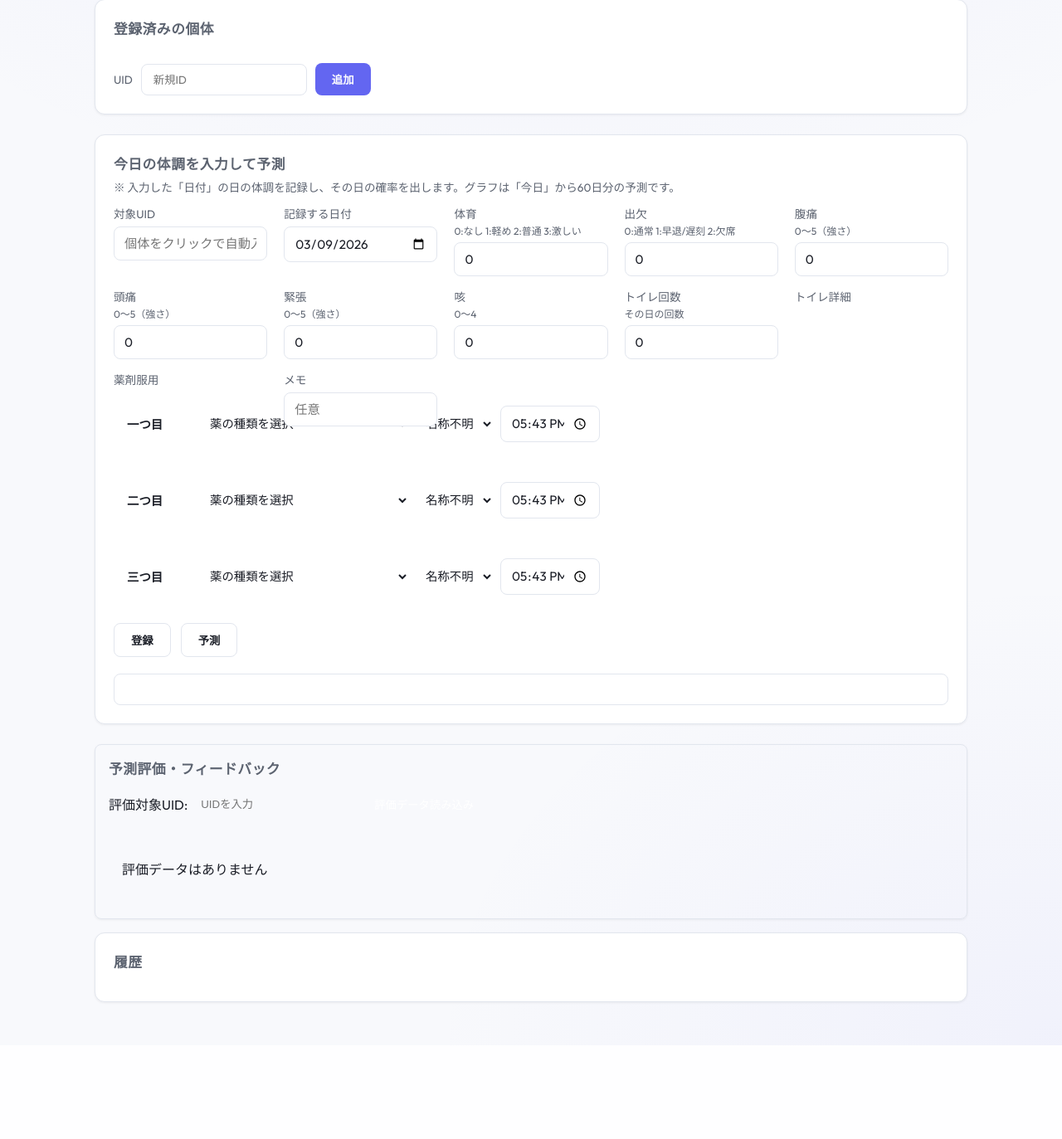
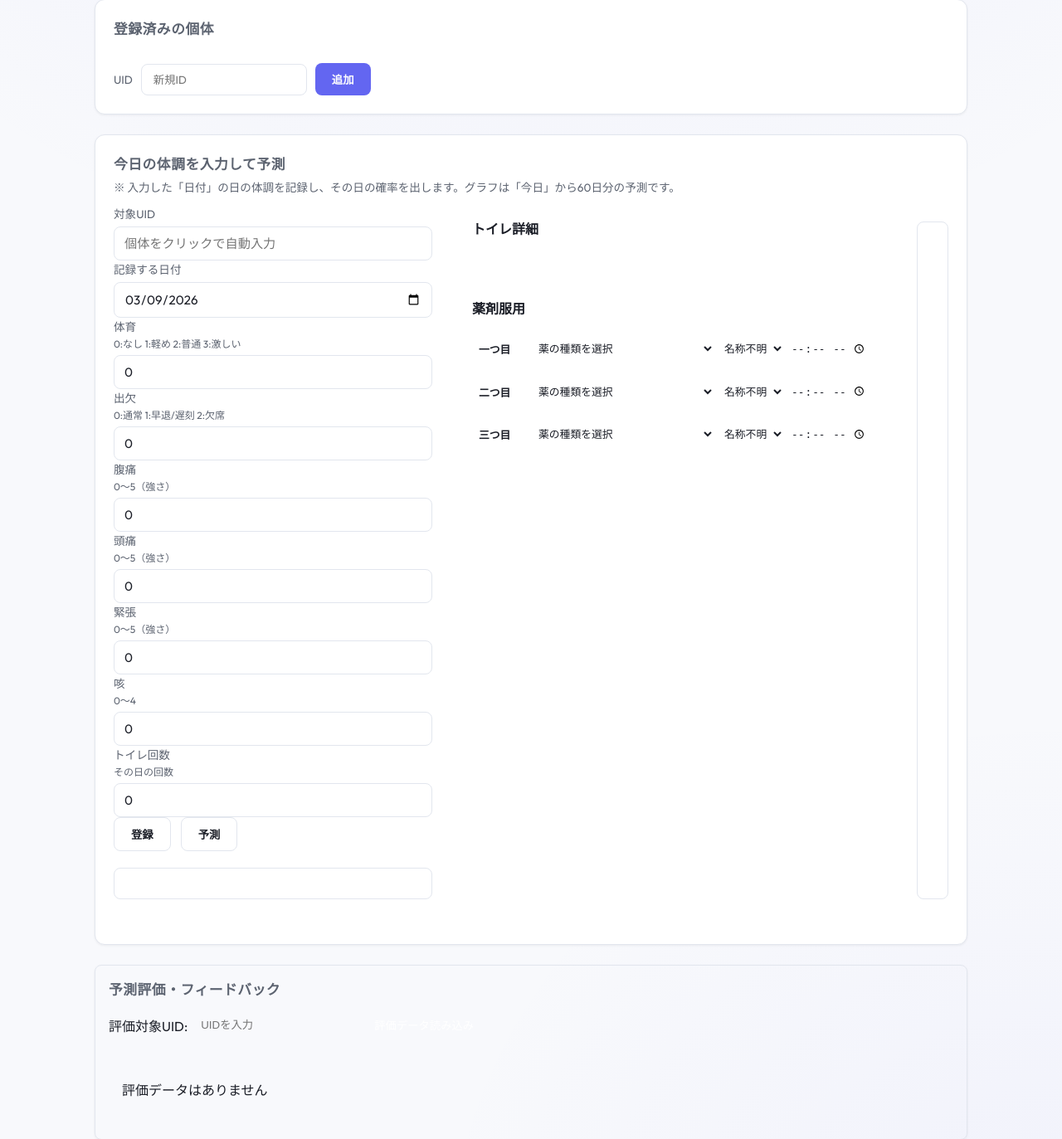
Before and after one commit to aoisakana2011-cloud/RANSHI_KUN, a Flask app: page /dashboard in a window 1280 px wide. Shown: the part 151-1524 px from the top of the page at 83% size. Before the commit the page ends 1411 px from the top, so only its background shows below. Run offline with Flask 3, Linux system fonts and the light colour scheme; a user stored in the database is signed in; data that the repository does not hold is empty.

Commit message:
True Love

```diff
--- a/app/web/templates/dashboard.html
+++ b/app/web/templates/dashboard.html
@@ -15,8 +15,9 @@
 <section class="section input-section">
     <h3>今日の体調を入力して予測</h3>
     <p class="form-criteria">※ 入力した「日付」の日の体調を記録し、その日の確率を出します。グラフは「今日」から60日分の予測です。</p>
+    <div class="input-layout">
+        <div class="left-panel">
             <form id="predict-form" class="predict-form">
-        <div class="form-grid">
                 <div class="form-row">
                     <label>対象UID</label>
                     <input type="text" id="predict-uid" required placeholder="個体をクリックで自動入力">
@@ -53,8 +54,20 @@
                     <label>トイレ回数 <span class="criteria">その日の回数</span></label>
                     <input type="number" id="predict-toilet-count" min="0" max="10" value="0" onchange="updateToiletTable()">
                 </div>
-            <div class="form-row">
-                <label>トイレ詳細</label>
+                <div class="form-buttons">
+                    <button type="button" id="register-btn">登録</button>
+                    <button type="button" id="predict-btn">予測</button>
+                </div>
+            </form>
+            <div id="predict-result" class="predict-result"></div>
+            <div id="chart-wrap" class="chart-wrap" style="display:none;">
+                <canvas id="prediction-chart"></canvas>
+            </div>
+        </div>
+
+        <div class="right-panel">
+            <div class="toilet-section">
+                <h4>トイレ詳細</h4>
                 <div class="toilet-table-container" id="toilet-table-container" style="display:none;">
                     <table class="toilet-table">
                         <thead>
@@ -69,8 +82,9 @@
                     </table>
                 </div>
             </div>
-            <div class="form-row">
-                <label>薬剤服用</label>
+
+            <div class="meds-section">
+                <h4>薬剤服用</h4>
                 <div class="meds-fixed">
                     <div class="med-item">
                         <div class="med-header">一つ目</div>
@@ -118,14 +132,6 @@
                     </div>
                 </div>
             </div>
-            <div class="form-row">
-                <label>メモ</label>
-                <input type="text" id="predict-notes" placeholder="任意">
-            </div>
-        </div>
-        <div class="form-buttons">
-            <button type="button" id="register-btn">登録</button>
-            <button type="button" id="predict-btn">予測</button>
         </div>
     </form>
     <div id="predict-result" class="predict-result"></div>
@@ -189,92 +195,124 @@
 .accuracy-medium { color: #ffc107; }
 .accuracy-low { color: #dc3545; }
 
-.toilet-details, .meds-details {
+.input-layout {
+    display: flex;
+    gap: 2rem;
+    margin-bottom: 2rem;
+}
+
+.left-panel {
+    flex: 1;
+    max-width: 400px;
+}
+
+.right-panel {
+    flex: 1;
+    display: flex;
+    flex-direction: column;
+    gap: 1.5rem;
+}
+
+.toilet-section, .meds-section {
     border: 1px solid var(--border-color);
     border-radius: 6px;
     padding: 1rem;
     background: var(--bg-secondary);
-    margin-bottom: 1rem;
+}
+
+.toilet-section h4, .meds-section h4 {
+    margin: 0 0 1rem 0;
+    color: var(--text-primary);
+    font-size: 1rem;
+    font-weight: 600;
 }
 
 .toilet-table-container {
+    max-height: 300px;
+    overflow-y: auto;
     border: 1px solid var(--border-color);
-    border-radius: 6px;
-    padding: 1rem;
+    border-radius: 4px;
+    background: var(--bg-primary);
+}
+
+.table-header {
+    display: grid;
+    grid-template-columns: 60px 1fr 80px;
+    gap: 0.5rem;
+    padding: 0.5rem;
     background: var(--bg-secondary);
-    margin-bottom: 1rem;
-    max-height: 300px;
+    border-bottom: 1px solid var(--border-color);
+    font-weight: 600;
+    font-size: 0.8rem;
+}
+
+.table-body {
+    max-height: 200px;
     overflow-y: auto;
 }
 
-.toilet-table {
-    width: 100%;
-    border-collapse: collapse;
-    background: var(--bg-primary);
+.toilet-row {
+    display: grid;
+    grid-template-columns: 60px 1fr 80px;
+    gap: 0.5rem;
+    padding: 0.5rem;
+    border-bottom: 1px solid var(--border-color);
+    align-items: center;
 }
 
-.toilet-table th,
-.toilet-table td {
+.toilet-row input {
+    padding: 0.2rem;
     border: 1px solid var(--border-color);
-    padding: 0.5rem;
-    text-align: center;
+    border-radius: 2px;
+    background: var(--bg-primary);
+    color: var(--text-primary);
+    font-size: 0.8rem;
+    width: 100%;
 }
 
-.toilet-table th {
-    background: var(--bg-secondary);
-    font-weight: 600;
-    color: var(--text-primary);
-}
-
-.toilet-table input {
-    width: 100%;
-    padding: 0.25rem;
-    border: 1px solid var(--border-color);
-    border-radius: 3px;
-    background: var(--bg-primary);
-    color: var(--text-primary);
-    text-align: center;
+.toilet-table {
+    display: none;
 }
 
 .meds-fixed {
     display: flex;
     flex-direction: column;
-    gap: 1rem;
+    gap: 0.5rem;
 }
 
 .med-item {
     display: grid;
-    grid-template-columns: 80px 1fr 1fr 120px;
-    gap: 0.5rem;
+    grid-template-columns: 60px 1fr 1fr 100px;
+    gap: 0.25rem;
     align-items: center;
-    padding: 1rem;
+    padding: 0.5rem;
     background: var(--bg-primary);
-    border-radius: 6px;
+    border-radius: 4px;
     border: 1px solid var(--border-color);
 }
 
 .med-header {
     font-weight: 600;
     color: var(--text-primary);
-    font-size: 0.9rem;
+    font-size: 0.8rem;
 }
 
 .med-category, .med-name {
-    padding: 0.5rem;
+    padding: 0.25rem;
     border: 1px solid var(--border-color);
-    border-radius: 4px;
+    border-radius: 3px;
     background: var(--bg-primary);
     color: var(--text-primary);
-    font-size: 0.9rem;
+    font-size: 0.8rem;
 }
 
 .med-time {
-    padding: 0.5rem;
+    padding: 0.25rem;
     border: 1px solid var(--border-color);
-    border-radius: 4px;
+    border-radius: 3px;
     background: var(--bg-primary);
     color: var(--text-primary);
-    font-size: 0.9rem;
+    font-size: 0.8rem;
 }
 </style>
 
@@ -448,7 +486,7 @@ async function loadMedsData() {
 function updateToiletTable() {
     const count = parseInt(document.getElementById("predict-toilet-count").value) || 0;
     const container = document.getElementById("toilet-table-container");
-    const tbody = document.getElementById("toilet-table-body");
+    const body = document.getElementById("toilet-table-body");
 
     if (count === 0) {
         container.style.display = "none";
@@ -456,67 +494,40 @@ function updateToiletTable() {
     }
 
     container.style.display = "block";
-    tbody.innerHTML = "";
+    body.innerHTML = "";
 
     const now = new Date();
     for (let i = 1; i <= count; i++) {
-        const row = document.createElement("tr");
+        const row = document.createElement("div");
+        row.className = "toilet-row";
 
         // 回数
-        const countCell = document.createElement("td");
+        const countCell = document.createElement("span");
         countCell.textContent = i + "回目";
         row.appendChild(countCell);
 
         // 時刻
-        const timeCell = document.createElement("td");
         const timeInput = document.createElement("input");
         timeInput.type = "time";
         timeInput.value = formatTime(new Date(now.getTime() - (count - i) * 30 * 60 * 1000));
-        timeCell.appendChild(timeInput);
-        row.appendChild(timeCell);
+        row.appendChild(timeInput);
 
         // 所要時間
-        const durationCell = document.createElement("td");
         const durationInput = document.createElement("input");
         durationInput.type = "number";
         durationInput.min = "1";
         durationInput.max = "60";
         durationInput.value = "3";
-        durationCell.appendChild(durationInput);
-        row.appendChild(durationCell);
+        row.appendChild(durationInput);
 
-        tbody.appendChild(row);
-    }
-}
-
-// 時刻フォーマット
-function formatTime(date) {
-    const hours = String(date.getHours()).padStart(2, '0');
-    const minutes = String(date.getMinutes()).padStart(2, '0');
-    return `${hours}:${minutes}`;
-}
-
-// 薬剤カテゴリが変更されたときの処理
-function updateMedOptions(medId) {
-    const category = document.getElementById(`${medId}-category`).value;
-    const nameSelect = document.getElementById(`${medId}-name`);
-
-    nameSelect.innerHTML = '<option value="">名称不明</option>';
-
-    if (category && medsData[category]) {
-        medsData[category].forEach(med => {
-            const option = document.createElement("option");
-            option.value = med;
-            option.textContent = med;
-            nameSelect.appendChild(option);
-        });
+        body.appendChild(row);
     }
 }
 
 // トイレデータを収集
 function collectToiletData() {
     const toiletData = [];
-    const rows = document.querySelectorAll("#toilet-table-body tr");
+    const rows = document.querySelectorAll(".toilet-row");
 
     rows.forEach(row => {
         const timeInput = row.querySelector('input[type="time"]');
```
Lines whose indentation alone changed are shown as unchanged.
